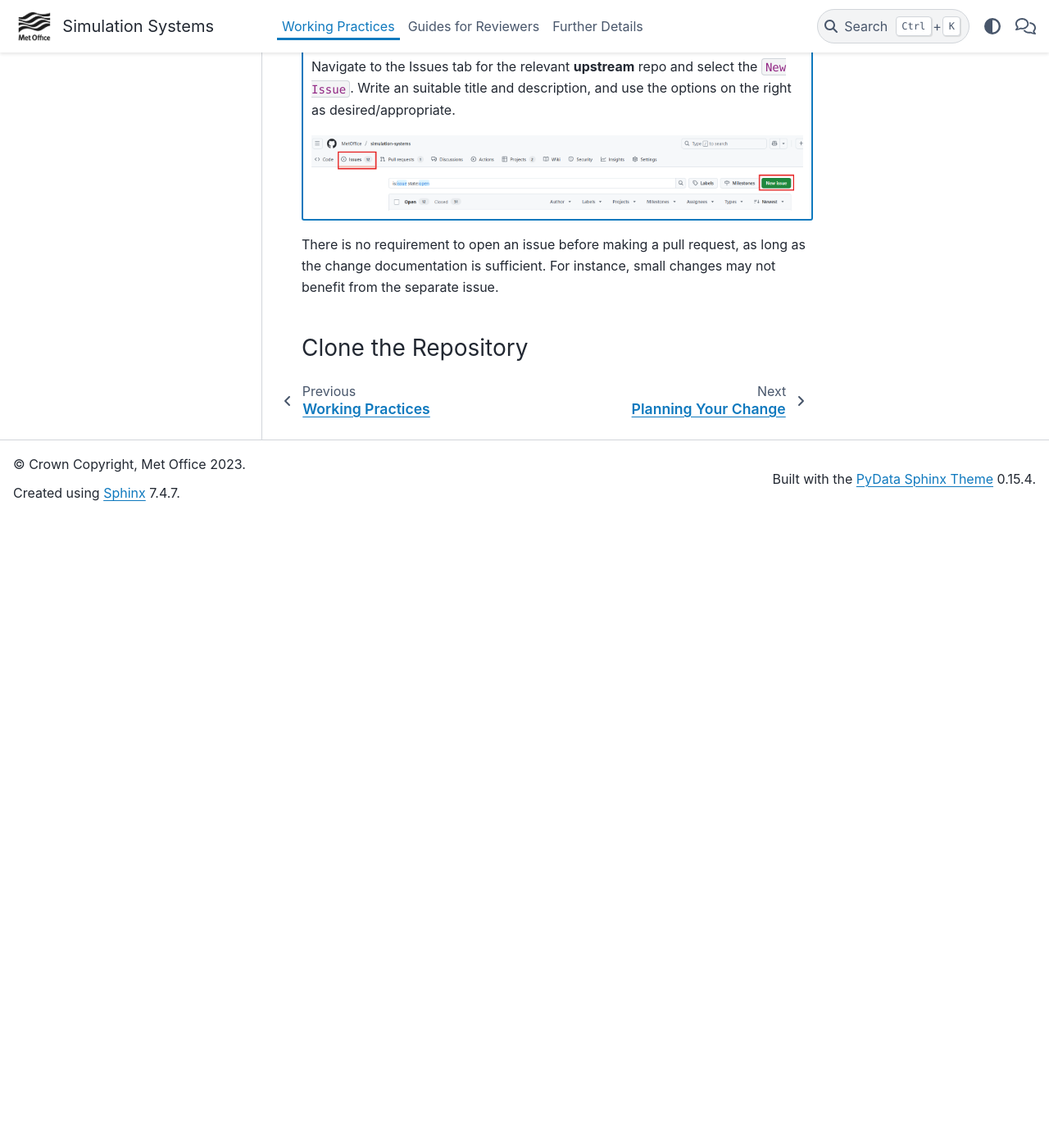
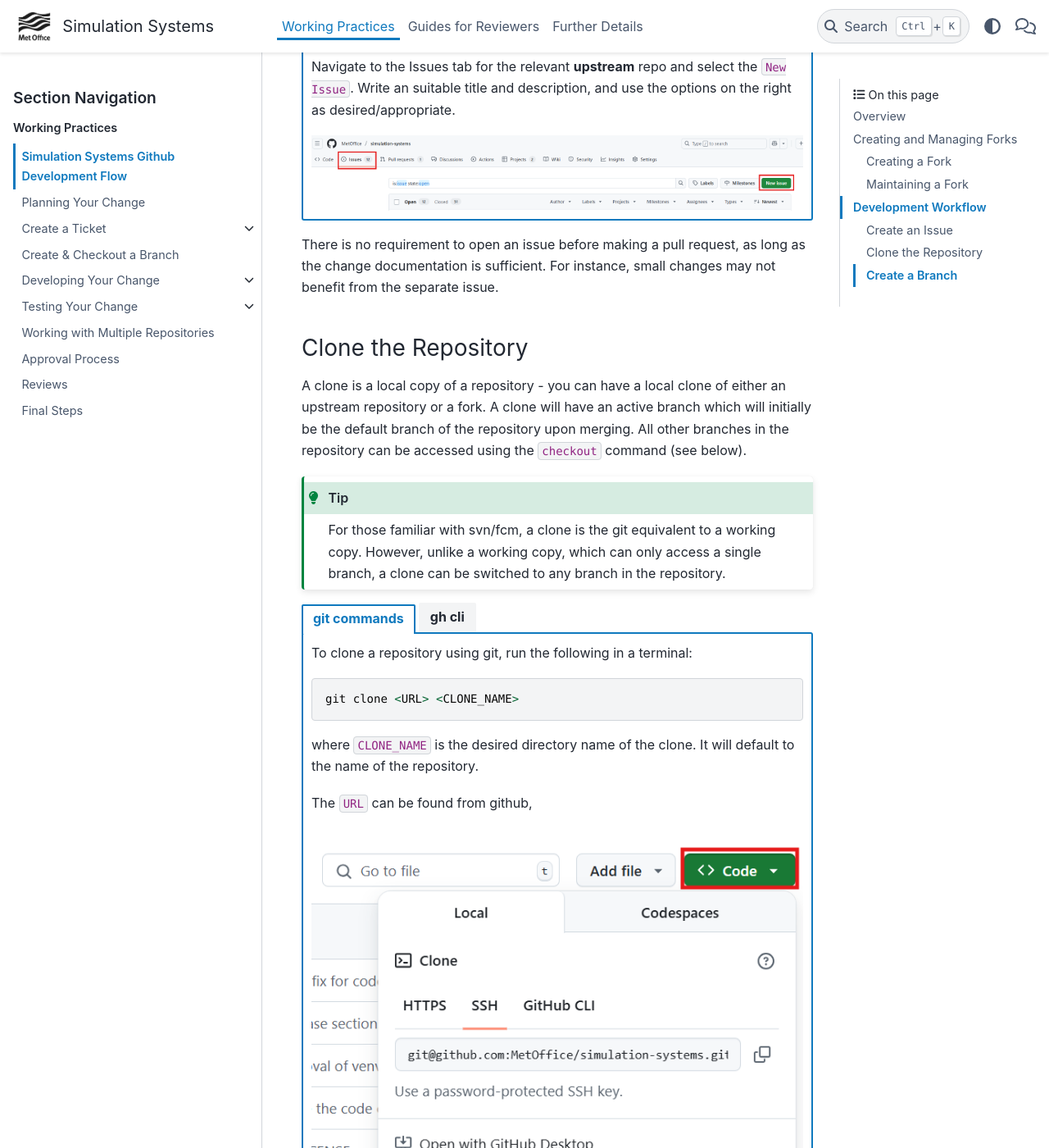
Before and after one commit to MetOffice/simulation-systems, a Sphinx documentation site: the page built from source/WorkingPractices/git_dev_flow.rst, in a window 1280 px wide and 1400 px high, scrolled down 3984 px. Shown: the whole window at 82% size. Built offline with Sphinx 7.4.7 and the PyData theme 0.15.4, drawn with Linux system fonts in a browser that asks for light colours; before the commit the page ends 4614 px from its top, so only the background shows below that; some of the changed text lies outside the part shown.

Commit message:
in progres

```diff
--- a/source/WorkingPractices/git_dev_flow.rst
+++ b/source/WorkingPractices/git_dev_flow.rst
@@ -148,3 +148,65 @@
 
 Clone the Repository
 ^^^^^^^^^^^^^^^^^^^^
+
+A clone is a local copy of a repository - you can have a local clone of either an upstream repository or a fork. A clone will have an active branch which will initially be the default branch of the repository upon merging. All other branches in the repository can be accessed using the ``checkout`` command (see below).
+
+.. tip::
+
+    For those familiar with svn/fcm, a clone is the git equivalent to a working copy. However, unlike a working copy, which can only access a single branch, a clone can be switched to any branch in the repository.
+
+.. tab-set::
+
+    .. tab-item:: git commands
+
+        To clone a repository using git, run the following in a terminal:
+
+        .. code-block::
+
+            git clone <URL> <CLONE_NAME>
+
+        where ``CLONE_NAME`` is the desired directory name of the clone. It will default to the name of the repository.
+
+        The ``URL`` can be found from github,
+
+        .. image:: images/gh_screenshots/clone_button_light.png
+            :class: only-light
+
+        .. image:: images/gh_screenshots/clone_button_dark.png
+            :class: only-dark
+
+        selecting the url as desired.
+
+    .. tab-item:: gh cli
+
+        To clone a repository using gh cli run the following command,
+
+        .. code-block::
+
+            gh repo clone <OWNER>/<REPO> <CLONE_NAME>
+
+        where ``CLONE_NAME`` is the desired directory name of the clone. It will default to the name of the repository.
+
+        .. tip::
+
+            Using gh cli to clone a fork will automatically add the upstream repository as a remote source which can be helpful.
+
+
+Create a Branch
+^^^^^^^^^^^^^^^
+
+Branches for developing Simulation Systems repositories should generally be branched from ``stable`` where this exists (some smaller repositories only contain a ``main`` branch). Creating a branch from ``main`` may be acceptable if the development is continuing on from a ticket already committed at that release.
+
+.. tab-set::
+
+    .. tab-item:: git commands
+
+        To create a branch and switch to it from the command line, the syntax is,
+
+        .. code-block::
+
+            git branch <branch_name> <parent_branch>
+            git checkout <branch_name>
+            # or
+            git checkout <parent_branch>
+            git checkout -b <branch_name>
```
Also changed, not shown: source/WorkingPractices/images/gh_screenshots/clone_button_dark.png (added), source/WorkingPractices/images/gh_screenshots/clone_button_light.png (added).
